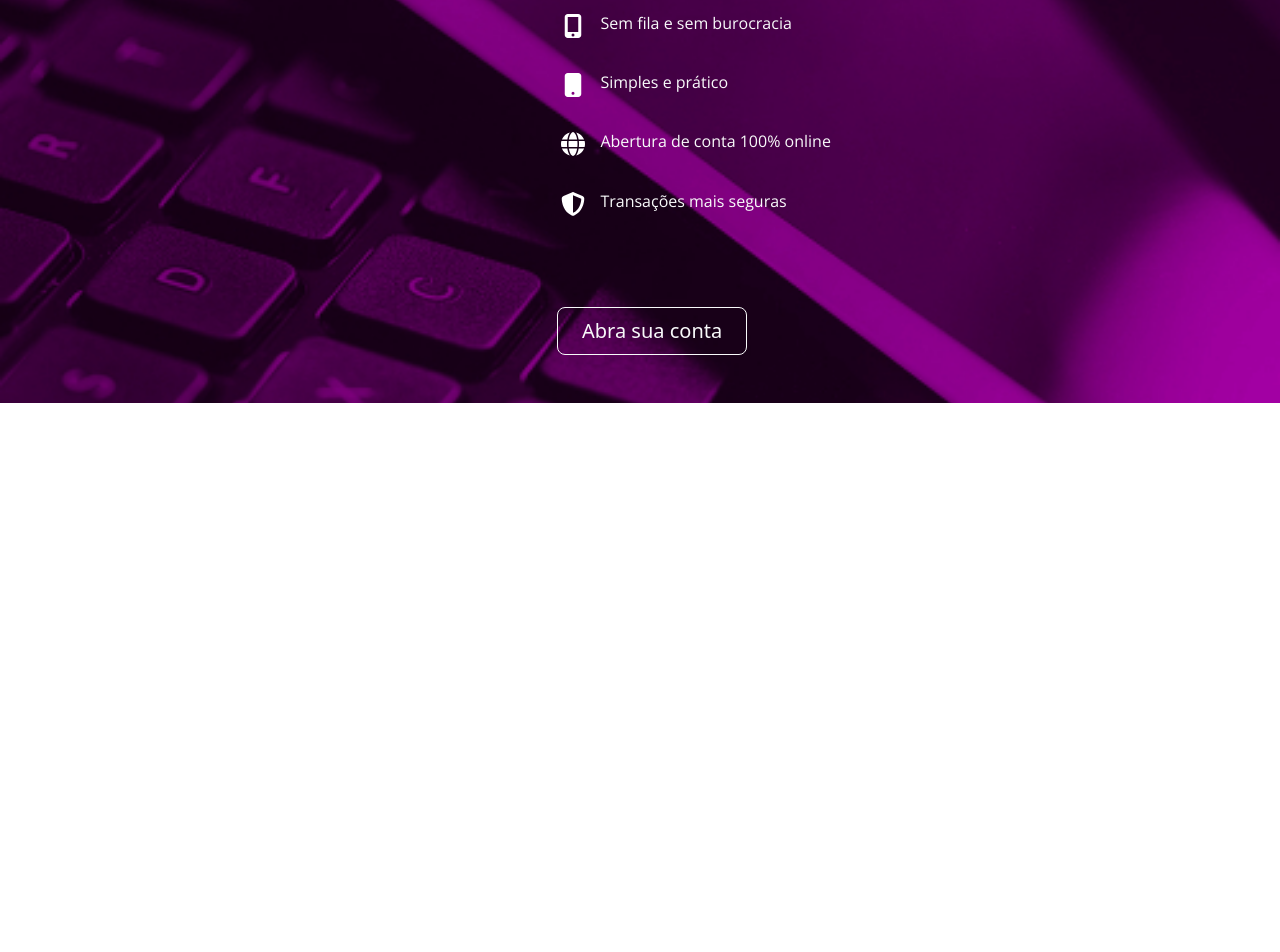
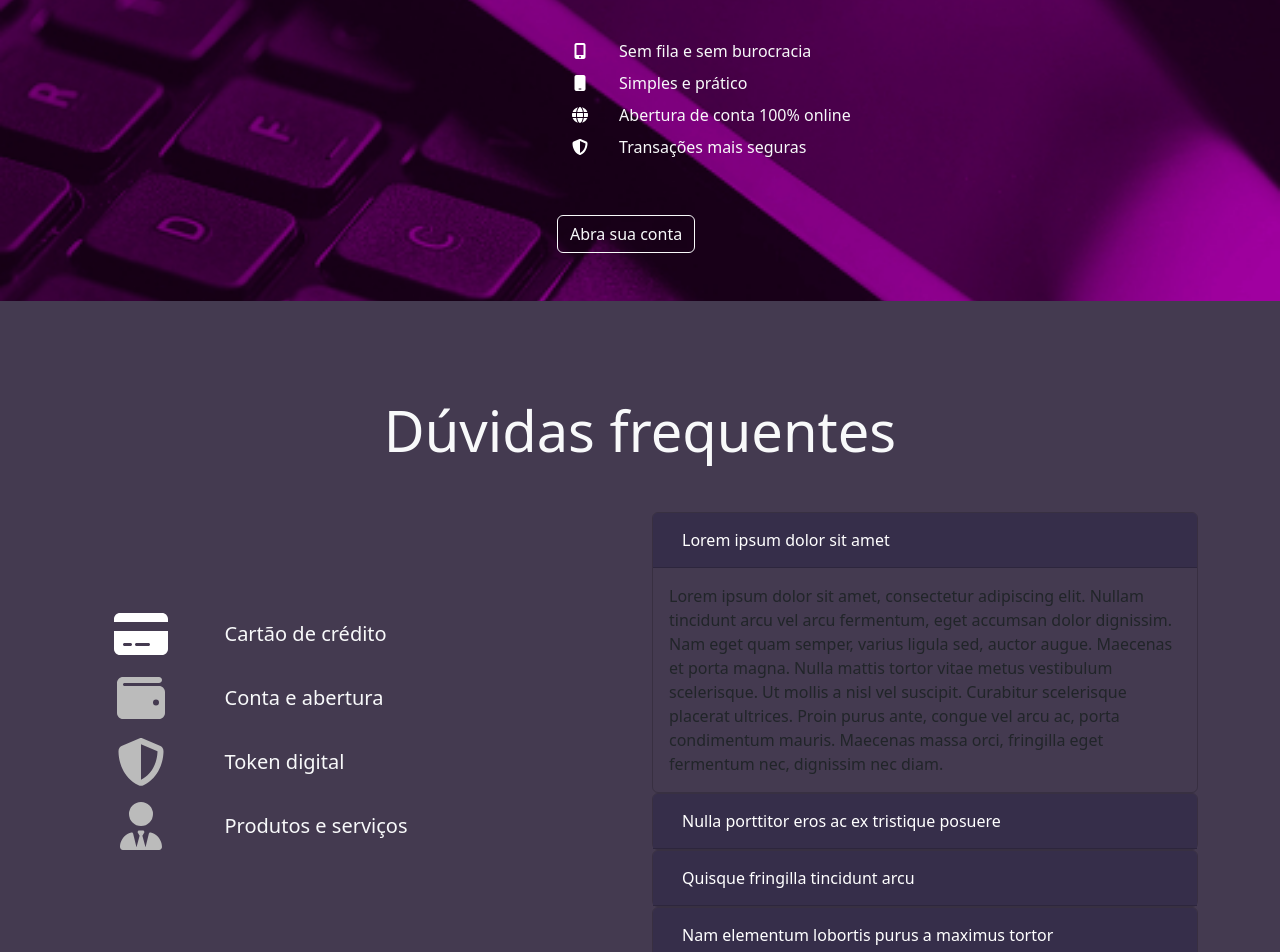
Before and after one commit to MateusMMattos/Magbank, a React (Create React App) app: page / in a window 1280 px wide. Shown: the part 1960-2912 px from the top of the page. Before the commit the page ends 2363 px from the top, so only its background shows below. Built offline with nearby package versions, Linux system fonts and the light colour scheme.

Commit message:
adicionado FAQ

```diff
--- a/src/App.js
+++ b/src/App.js
@@ -4,6 +4,8 @@ import CreditCard from './components/CreditCard.js';
 import CardList from './components/CardList.js';
 import CenteredButton from './components/CenteredButton.js';
 import Institutional from './components/institutional.js';
+import Faq from './components/FAQ.js';
+
 import './App.scss';
 
 import posts from './data/posts';
@@ -17,6 +19,7 @@ const App = () => {
       <CardList posts={posts} />
       <CenteredButton> Abra sua conta </CenteredButton>
       <Institutional />
+      <Faq />
     </div>
   );
 }
--- /dev/null
+++ b/src/components/FAQ.js
@@ -0,0 +1,132 @@
+import React, { useState, useEffect } from "react";
+import { Row, Col, Container, Card } from "react-bootstrap";
+import Accordion from "react-bootstrap/Accordion";
+import IconText from "./iconText";
+import { useAccordionButton } from "react-bootstrap/AccordionButton";
+import {
+    faCreditCard,
+    faWallet,
+    faShieldAlt,
+    faUserTie,
+    } from "@fortawesome/free-solid-svg-icons";
+    import { FontAwesomeIcon } from "@fortawesome/react-fontawesome";
+
+import './FAQ.scss'
+
+
+    function CustomToggle({ children, eventKey }) {
+    const decoratedOnClick = useAccordionButton(eventKey, () =>
+        console.log("totally custom!")
+    );
+
+    return (
+        <button
+        className="btn btn-link"
+        type="button"
+        style={{ backgroundColor: "unset" }}
+        onClick={decoratedOnClick}
+        >
+        {children}
+        </button>
+    );
+    }
+    function FAQ() {
+
+        const options = [
+            {icon: faCreditCard, text: 'Cartão de crédito'},
+            {icon: faWallet, text: 'Conta e abertura'},
+            {icon: faShieldAlt, text: 'Token digital'},
+            {icon: faUserTie, text: 'Produtos e serviços'}
+        ];
+
+        const [index, setIndex] = useState(0);
+
+        const handleClick = key => {
+            console.log(key);
+            setIndex(key);
+        }
+
+        useEffect(() => {
+            console.log(index);
+        }, [index])
+
+    return (
+        <section className="faq text-light">
+            <Container className="py-5" id="faq">
+                <h2 className="my-5 faq-title"> Dúvidas frequentes</h2>
+                <Row className="d-flex align-items-center justify-content-center">
+                    <Col className="d-lg-none mb-5" xs={12}>
+                        <Row>
+                            {options.map(({icon}, key) => (
+                                <Col className="d-flex align-items-center justify-content-center" key={key}>
+                                    <FontAwesomeIcon icon={icon} size="2x" color={key === index ? '#fff' : '#bbb'}
+                                                        onClick={() => handleClick(key)} />
+                                </Col>
+                            ))}
+                        </Row>
+                        <Row className="justify-content-center text-center mt-5">
+                            <p className="lead">
+                                {options[index].text}
+                            </p>
+                        </Row>
+                    </Col>
+
+                    <Col className="d-none d-lg-block">
+                        {options.map(({icon, text}, key) => (
+                            <IconText icon={icon} size={3} className=" faq-icon-text mb-3" textClassName="lead"
+                                        color={key === index ? '#fff' : '#bbb'}
+                                        onClick={() => handleClick(key)} key={key}>
+                                {text}
+                            </IconText>
+                        ))}
+                    </Col>
+
+                    <Col>
+                    <Accordion defaultActiveKey='0' activeKey={`${index}`}>
+                    <Card className="faq-card">
+                        <Card.Header>
+                        <CustomToggle eventKey="0">Lorem ipsum dolor sit amet</CustomToggle>
+                        </Card.Header>
+                        <Accordion.Collapse eventKey="0">
+                        <Card.Body>Lorem ipsum dolor sit amet, consectetur adipiscing elit. Nullam tincidunt arcu vel arcu fermentum, eget accumsan dolor dignissim. Nam eget quam semper, varius ligula sed, auctor augue. Maecenas et porta magna. Nulla mattis tortor vitae metus vestibulum scelerisque. Ut mollis a nisl vel suscipit. Curabitur scelerisque placerat ultrices. Proin purus ante, congue vel arcu ac, porta condimentum mauris. Maecenas massa orci, fringilla eget fermentum nec, dignissim nec diam.
+                        </Card.Body>
+                        </Accordion.Collapse>
+                    </Card>
+
+                    <Card className="faq-card">
+                        <Card.Header>
+                        <CustomToggle eventKey="1">Nulla porttitor eros ac ex tristique posuere</CustomToggle>
+                        </Card.Header>
+                        <Accordion.Collapse eventKey="1">
+                        <Card.Body>Lorem ipsum dolor sit amet, consectetur adipiscing elit. Nullam tincidunt arcu vel arcu fermentum, eget accumsan dolor dignissim. Nam eget quam semper, varius ligula sed, auctor augue. Maecenas et porta magna. Nulla mattis tortor vitae metus vestibulum scelerisque. Ut mollis a nisl vel suscipit. Curabitur scelerisque placerat ultrices. Proin purus ante, congue vel arcu ac, porta condimentum mauris. Maecenas massa orci, fringilla eget fermentum nec, dignissim nec diam.
+                        </Card.Body>
+                        </Accordion.Collapse>
+                    </Card>
+
+                    <Card className="faq-card">
+                        <Card.Header>
+                        <CustomToggle eventKey="2">Quisque fringilla tincidunt arcu</CustomToggle>
+                        </Card.Header>
+                        <Accordion.Collapse eventKey="2">
+                        <Card.Body>Lorem ipsum dolor sit amet, consectetur adipiscing elit. Nullam tincidunt arcu vel arcu fermentum, eget accumsan dolor dignissim. Nam eget quam semper, varius ligula sed, auctor augue. Maecenas et porta magna. Nulla mattis tortor vitae metus vestibulum scelerisque. Ut mollis a nisl vel suscipit. Curabitur scelerisque placerat ultrices. Proin purus ante, congue vel arcu ac, porta condimentum mauris. Maecenas massa orci, fringilla eget fermentum nec, dignissim nec diam.
+                        </Card.Body>
+                        </Accordion.Collapse>
+                    </Card>
+
+                    <Card className="faq-card">
+                        <Card.Header>
+                        <CustomToggle eventKey="3">Nam elementum lobortis purus a maximus tortor</CustomToggle>
+                        </Card.Header>
+                        <Accordion.Collapse eventKey="3">
+                        <Card.Body>Lorem ipsum dolor sit amet, consectetur adipiscing elit. Nullam tincidunt arcu vel arcu fermentum, eget accumsan dolor dignissim. Nam eget quam semper, varius ligula sed, auctor augue. Maecenas et porta magna. Nulla mattis tortor vitae metus vestibulum scelerisque. Ut mollis a nisl vel suscipit. Curabitur scelerisque placerat ultrices. Proin purus ante, congue vel arcu ac, porta condimentum mauris. Maecenas massa orci, fringilla eget fermentum nec, dignissim nec diam.
+                        </Card.Body>
+                        </Accordion.Collapse>
+                    </Card>
+                    </Accordion>
+                    </Col>
+                </Row>
+            </Container>
+        </section>
+    );
+}
+export default FAQ;
--- /dev/null
+++ b/src/components/FAQ.scss
@@ -0,0 +1,36 @@
+.faq {
+    background-color: #443a50;
+
+    &-title {
+        font-size: 2.2rem;
+        font-weight: 300;
+        line-height: 1.2;
+        text-align: center;
+
+        @media screen and (min-width:902px) {
+            font-size: 3.5rem;
+        }
+    }
+
+    &-icon-text {
+        cursor: pointer;
+    }
+}
+
+section div.faq-card {
+    background-color: unset;
+
+    .card-header {
+        background-color: #362e4a;
+    }
+
+    .btn-link {
+        color: #fff;
+        text-decoration: none;
+        outline: unset;
+
+        &:active {
+            color: #fff;
+        }
+    }
+}
--- a/src/components/iconText.js
+++ b/src/components/iconText.js
@@ -1,45 +1,22 @@
 import React from 'react';
 import { Row, Col } from 'react-bootstrap';
 import { FontAwesomeIcon } from '@fortawesome/react-fontawesome';
-import { faMobileButton, faMobileScreenButton, faGlobe, faShieldHalved } from '@fortawesome/free-solid-svg-icons';
 
-import './iconText.scss';
-
-const IconText = () => (
-  <Row>
-    <Col xs={12} lg={6} className="mb-4">
-      <Row className='py-3'>
-        <Col xs={2} className="d-flex justify-content-center icon_Institutional">
-          <FontAwesomeIcon icon={faMobileScreenButton} color="#ffff" />
-        </Col>
-        <Col xs={10} className="h6 px-0 text_institutional" color='#ffff'>
-          Sem fila e sem burocracia
-        </Col>
-      </Row>
-      <Row className='py-3'>
-        <Col xs={2} className="d-flex justify-content-center icon_Institutional">
-          <FontAwesomeIcon icon={faMobileButton} color="#ffff" />
-        </Col>
-        <Col xs={10} className="h6 px-0 text_institutional" color='#ffff'>
-          Simples e prático
-        </Col>
-      </Row>
-      <Row className='py-3'>
-        <Col xs={2} className="d-flex justify-content-center icon_Institutional">
-          <FontAwesomeIcon icon={faGlobe} color="#ffff" />
-        </Col>
-        <Col xs={10} className="h6 px-0 text_institutional" color='#ffff'>
-          Abertura de conta 100% online
-        </Col>
-      </Row>
-      <Row className='py-3'>
-        <Col xs={2} className="d-flex justify-content-center icon_Institutional">
-          <FontAwesomeIcon icon={faShieldHalved} color="#ffff"/>
-        </Col>
-        <Col xs={10} className="h6 px-0 text_institutional" color='#ffff'>
-          Transações mais seguras
-        </Col>
-      </Row>
+const IconText = ({
+  icon,
+  size = 1,
+  color = '#000',
+  className = '',
+  textClassName = '',
+  children,
+  onClick,
+}) => (
+  <Row className={`d-flex align-items-center ${className}`} onClick={onClick}>
+    <Col xs={size} className='d-flex justify-content-center'>
+      <FontAwesomeIcon icon={icon} size={`${size}x`} color={color} />
+    </Col>
+    <Col xs={11 - size} className={textClassName}>
+      {children}
     </Col>
   </Row>
 );
--- a/src/components/institutional.js
+++ b/src/components/institutional.js
@@ -1,22 +1,46 @@
 import React from 'react';
-import { Container, Col, Row, Button } from 'react-bootstrap';
-import IconText from './iconText.js';
-
+import { Container, Row, Col, Button } from 'react-bootstrap';
+import {
+  faMobileAlt,
+  faMobile,
+  faGlobe,
+  faShieldAlt,
+} from '@fortawesome/free-solid-svg-icons';
+import IconText from './iconText';
 import './institutional.scss';
 
-const institutional = () => (
+const Institutional = () => (
   <section className='institutional text-light py-5'>
     <Container>
       <Row>
-                <Col xs={12} lg={5}/>
+        <Col xs={12} lg={5} />
         <Col xs={12} lg={7}>
           <h2 className='institutional-title my-5'>Já nascemos digital</h2>
-                    <p className='mb-5 description_Institutional'>Lorem ipsum dolor sit amet, consectetur adipiscing elit. Nunc lorem odio, scelerisque nec felis ac, dapibus tempor risus. Cras viverra fringilla urna, id placerat nulla efficitur ac. Nulla sit amet mollis leo, at finibus nunc. Vestibulum nisi nisi, iaculis sit amet cursus vitae, gravida et enim. Curabitur ac congue lacus. Donec in luctus arcu. Etiam efficitur ac tellus non elementum. Proin in dui leo. Quisque lacinia hendrerit placerat. Curabitur faucibus ante vitae neque tincidunt euismod.</p>
-
-                    <IconText />
-
-                    <Button className='mt-5 px-4'
-                    variant='outline-light' size='lg'>
+          <p className='mb-5 description_Institutional'>
+            Lorem ipsum dolor sit amet, consectetur adipiscing elit. Nullam
+            tincidunt arcu vel arcu fermentum, eget accumsan dolor dignissim.
+            Nam eget quam semper, varius ligula sed, auctor augue. Maecenas et
+            porta magna. Nulla mattis tortor vitae metus vestibulum scelerisque.
+            Ut mollis a nisl vel suscipit. Curabitur scelerisque placerat
+            ultrices. Proin purus ante, congue vel arcu ac, porta condimentum
+            mauris. Maecenas massa orci, fringilla eget fermentum nec, dignissim
+            nec diam.
+          </p>
+          <div className='px-2'>
+            <IconText icon={faMobileAlt} color='#FFF' className='mb-2'>
+              Sem fila e sem burocracia
+            </IconText>
+            <IconText icon={faMobile} color='#FFF' className='mb-2'>
+              Simples e prático
+            </IconText>
+            <IconText icon={faGlobe} color='#FFF' className='mb-2'>
+              Abertura de conta 100% online
+            </IconText>
+            <IconText icon={faShieldAlt} color='#FFF' className='mb-2'>
+              Transações mais seguras
+            </IconText>
+          </div>
+          <Button variant='outline-light' className='mt-5'>
             Abra sua conta
           </Button>
         </Col>
@@ -25,4 +49,4 @@ const institutional = () => (
   </section>
 );
 
-export default institutional;
+export default Institutional;
--- a/src/components/institutional.scss
+++ b/src/components/institutional.scss
@@ -10,7 +10,7 @@
     font-family: 'Open Sans';
     font-size: 2.2rem;
     font-weight: 300;
-    line-height: 26px;
+    line-height: 1.2;
 
     @media screen and (min-width: 902px) {
         font-size: 3.5rem;
```
Lines whose indentation alone changed are shown as unchanged.
